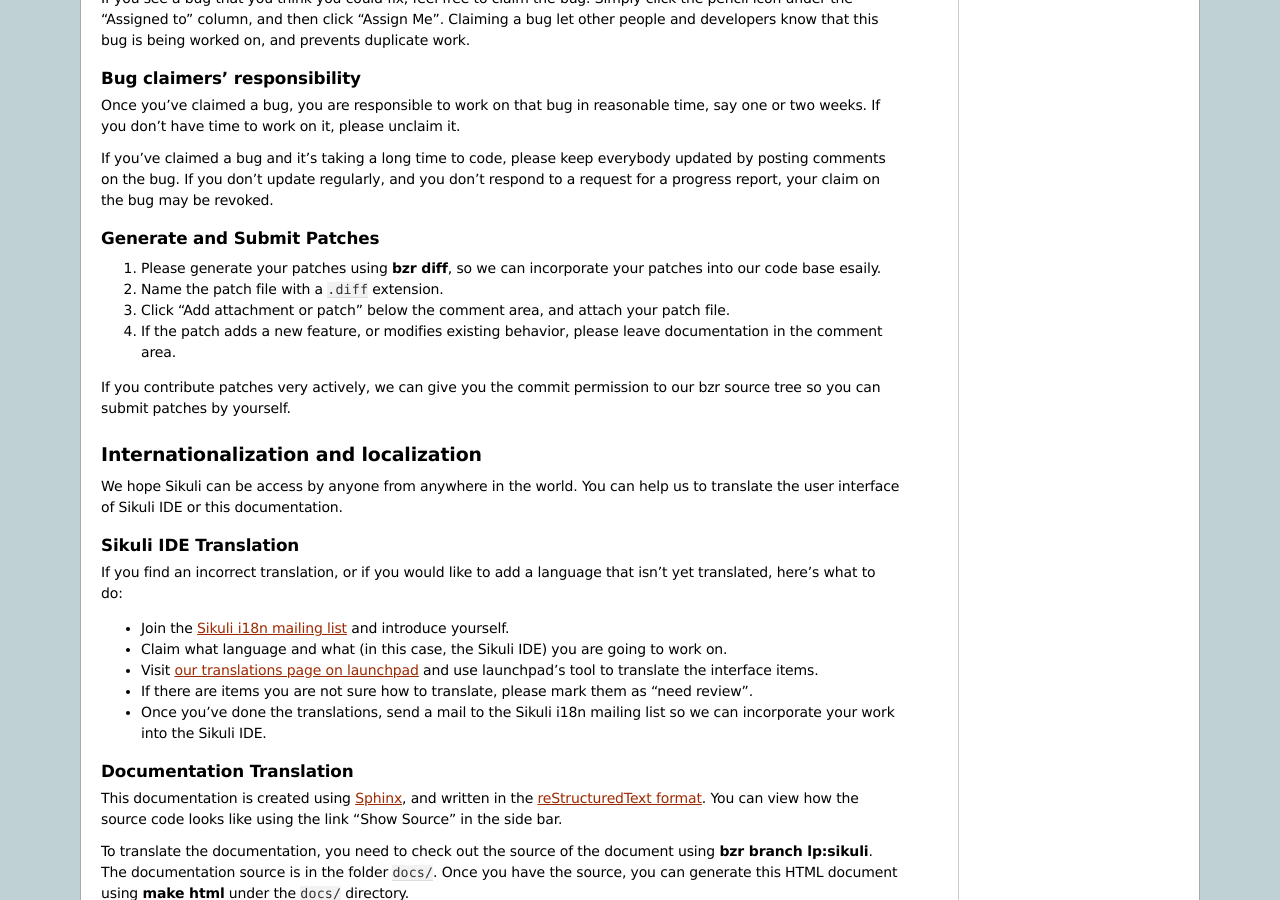
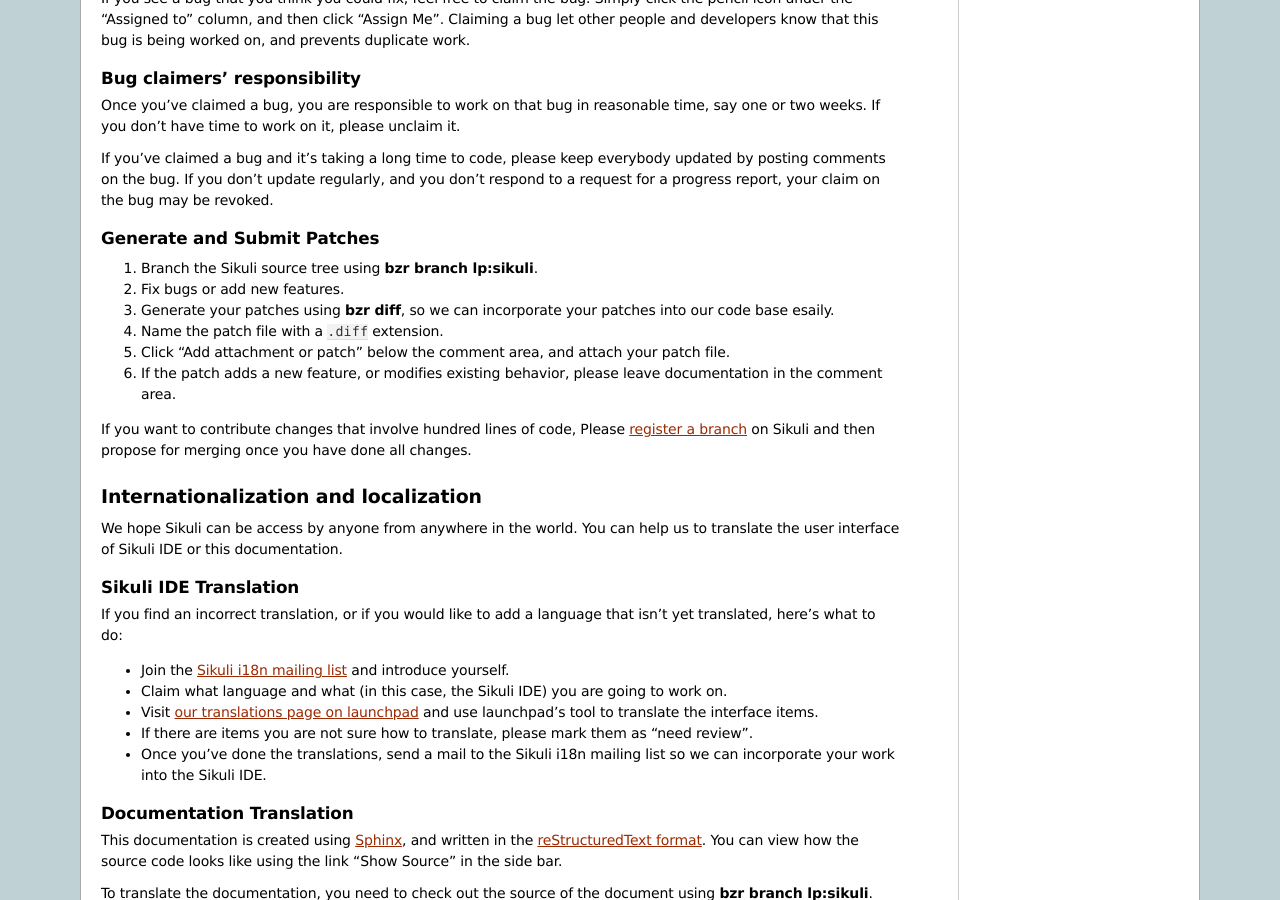
Before and after one commit to sikuli/sikuli, a Sphinx documentation site: the page built from docs/source/contributing.rst, in a window 1280 px wide and 900 px high, scrolled down 803 px. Built offline with Sphinx 7.4.7, drawn with Linux system fonts in a browser that asks for light colours.

Commit message:
update contributing in docs

```diff
--- a/docs/source/contributing.rst
+++ b/docs/source/contributing.rst
@@ -64,7 +64,11 @@
 Generate and Submit Patches
 ^^^^^^^^^^^^^^^^^^^^^^^^^^^
 
-#. Please generate your patches using :command:`bzr diff`, so we can
+#. Branch the Sikuli source tree using :command:`bzr branch lp:sikuli`.
+
+#. Fix bugs or add new features.
+
+#. Generate your patches using :command:`bzr diff`, so we can
    incorporate your patches into our code base esaily.
 
 #. Name the patch file with a :file:`.diff` extension.
@@ -75,9 +79,9 @@
 #. If the patch adds a new feature, or modifies existing behavior, please
    leave documentation in the comment area.
 
+If you want to contribute changes that involve hundred lines of code,
+Please `register a branch <https://code.launchpad.net/sikuli/+addbranch>`_ on Sikuli and then propose for merging once you have done all changes.
 
-If you contribute patches very actively, we can give you the commit
-permission to our bzr source tree so you can submit patches by yourself.
 
 .. _translate-sikuli:
 
```
